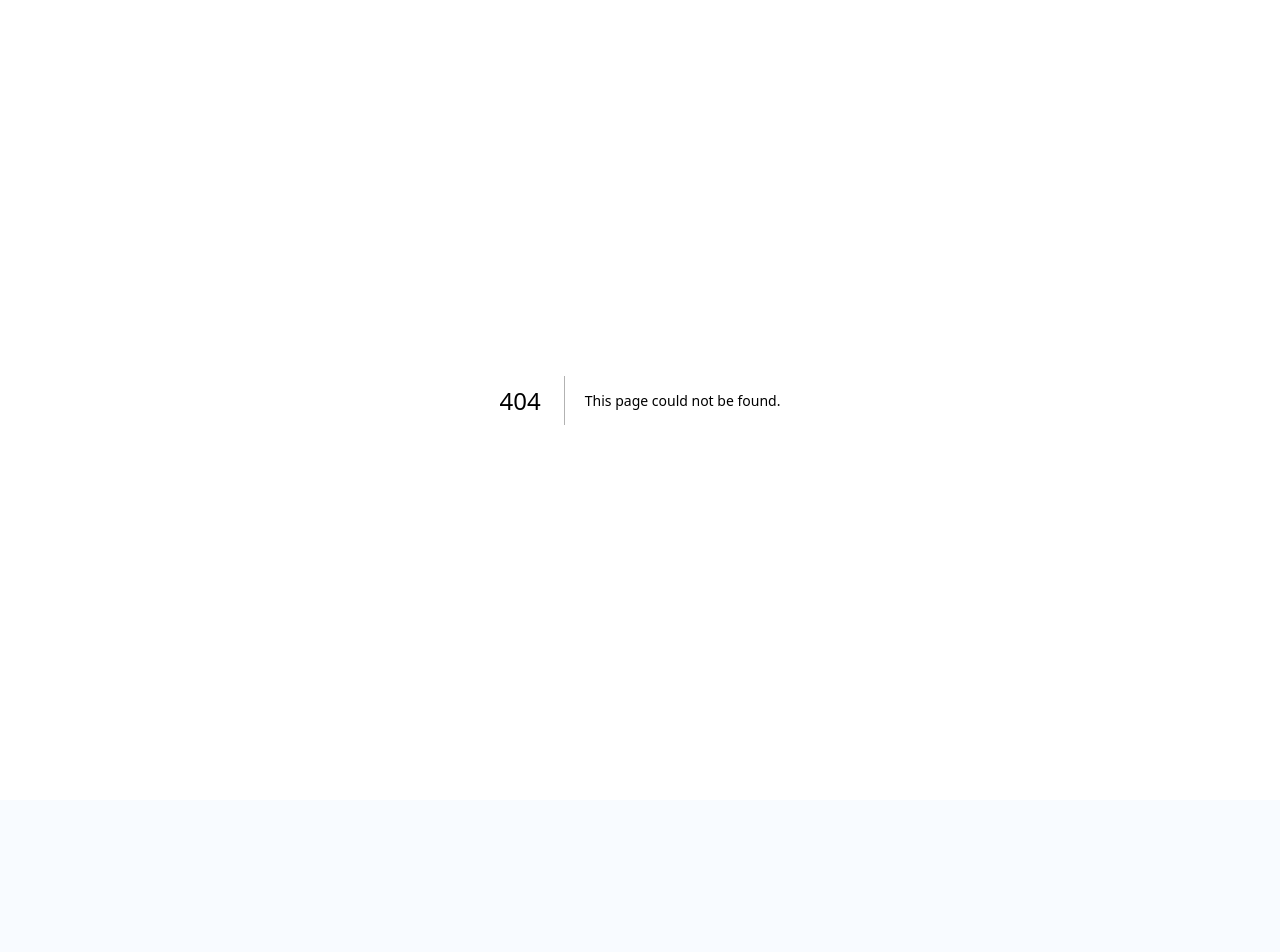
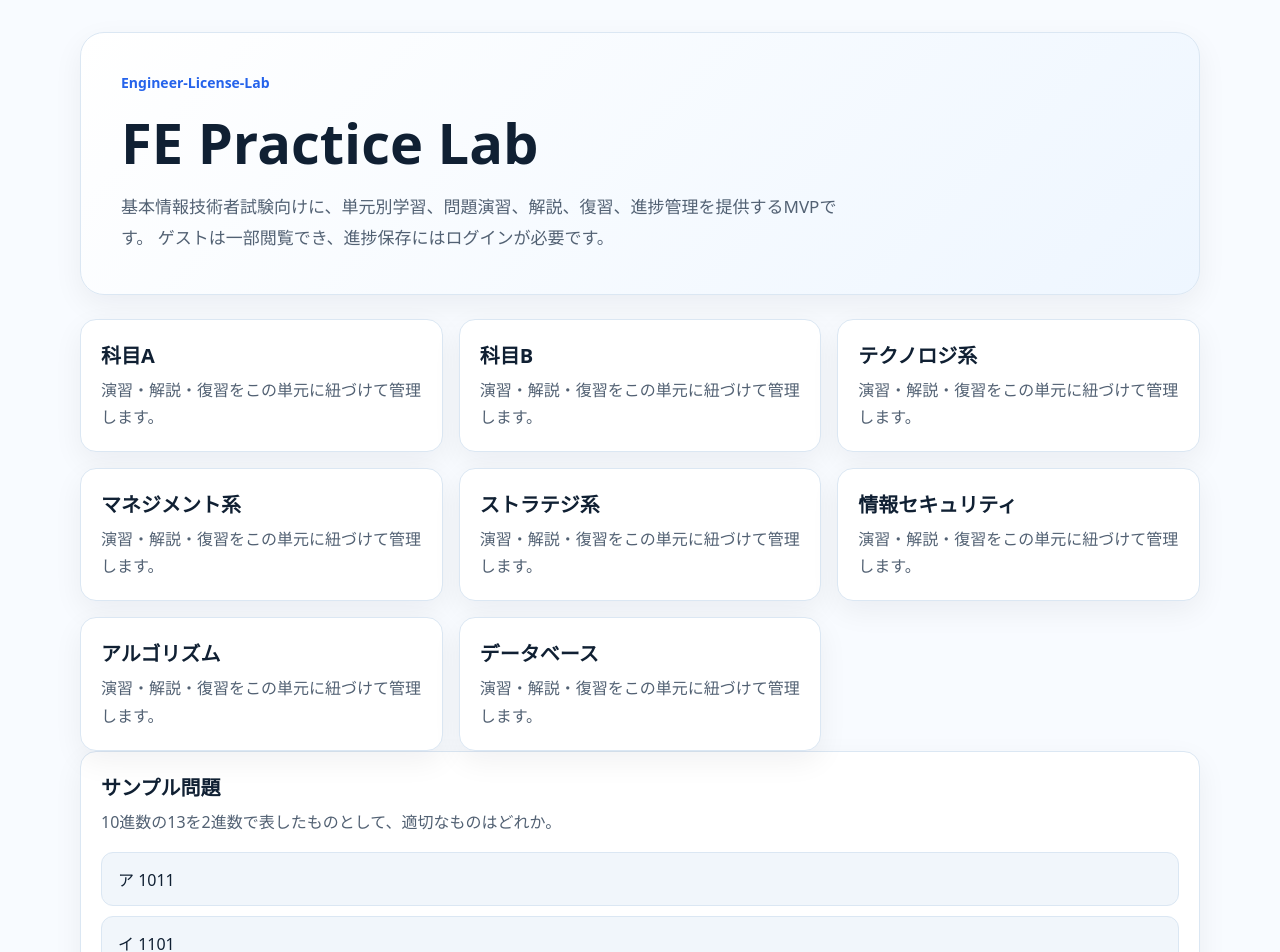
Before and after one commit to Shota-Zaki/License-Base, a Next.js app in the folder apps/web/: page /engineer-license-lab/fe in a window 1280 px wide. Before the commit this address had no page. Shown: the top 952 px of the page. Before the commit the page ends 800 px from the top, so only its background shows below. Built offline with nearby package versions, Linux system fonts and the light colour scheme.

Commit message:
web: add fe practice page

```diff
--- /dev/null
+++ b/apps/web/app/engineer-license-lab/fe/page.tsx
@@ -0,0 +1,44 @@
+const units = [
+  '科目A',
+  '科目B',
+  'テクノロジ系',
+  'マネジメント系',
+  'ストラテジ系',
+  '情報セキュリティ',
+  'アルゴリズム',
+  'データベース'
+];
+
+export default function FePracticeLabPage() {
+  return (
+    <main className="page-shell">
+      <section className="hero">
+        <div className="eyebrow">Engineer-License-Lab</div>
+        <h1>FE Practice Lab</h1>
+        <p>
+          基本情報技術者試験向けに、単元別学習、問題演習、解説、復習、進捗管理を提供するMVPです。
+          ゲストは一部閲覧でき、進捗保存にはログインが必要です。
+        </p>
+      </section>
+
+      <section className="card-grid" aria-label="単元一覧">
+        {units.map((unit) => (
+          <article className="card" key={unit}>
+            <h2>{unit}</h2>
+            <p>演習・解説・復習をこの単元に紐づけて管理します。</p>
+          </article>
+        ))}
+      </section>
+
+      <section className="card" aria-label="サンプル問題">
+        <h2>サンプル問題</h2>
+        <p>10進数の13を2進数で表したものとして、適切なものはどれか。</p>
+        <ul className="choice-list">
+          {['ア 1011', 'イ 1101', 'ウ 1110', 'エ 1001'].map((choice) => (
+            <li className="choice-item" key={choice}>{choice}</li>
+          ))}
+        </ul>
+      </section>
+    </main>
+  );
+}
```
